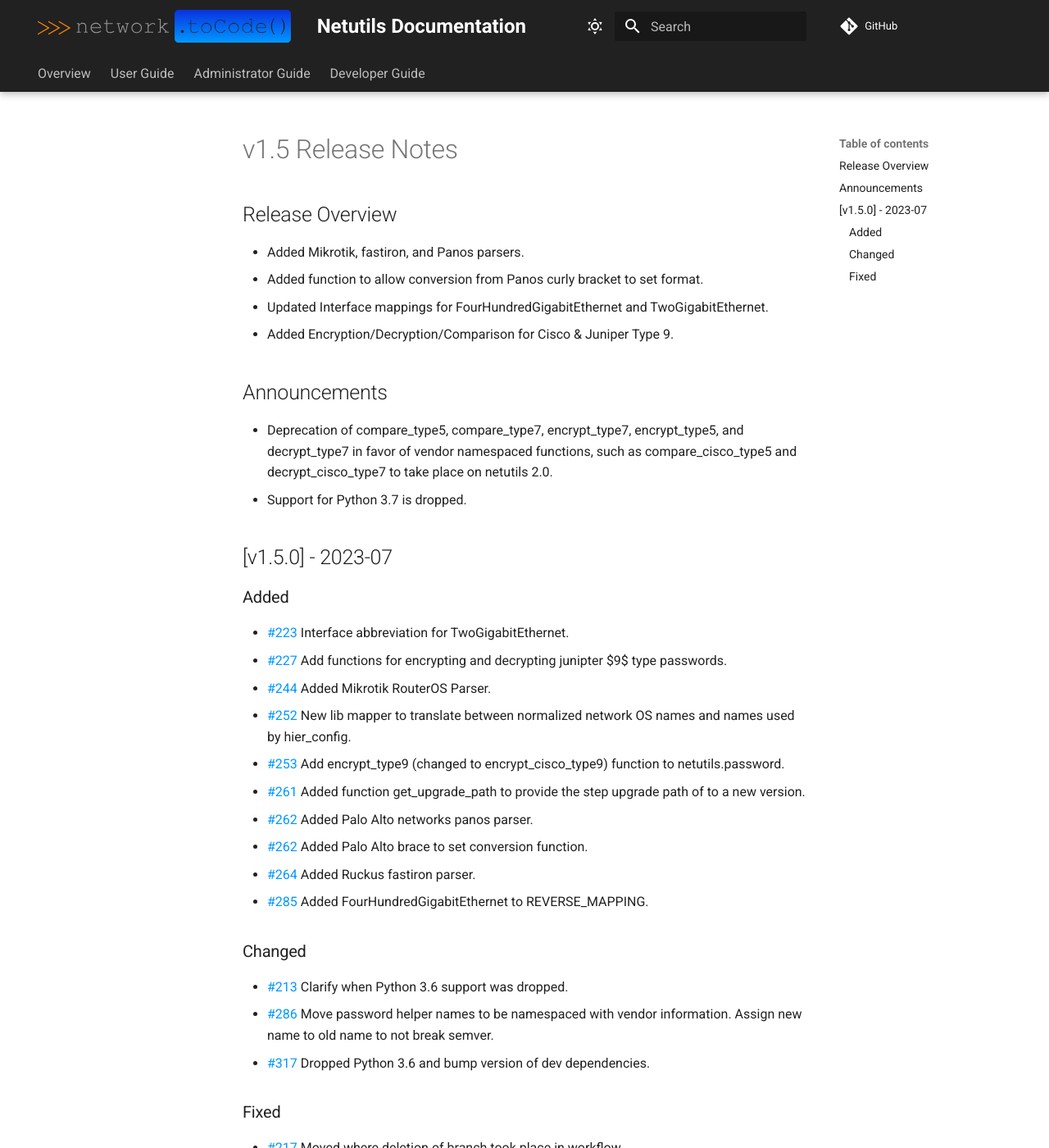
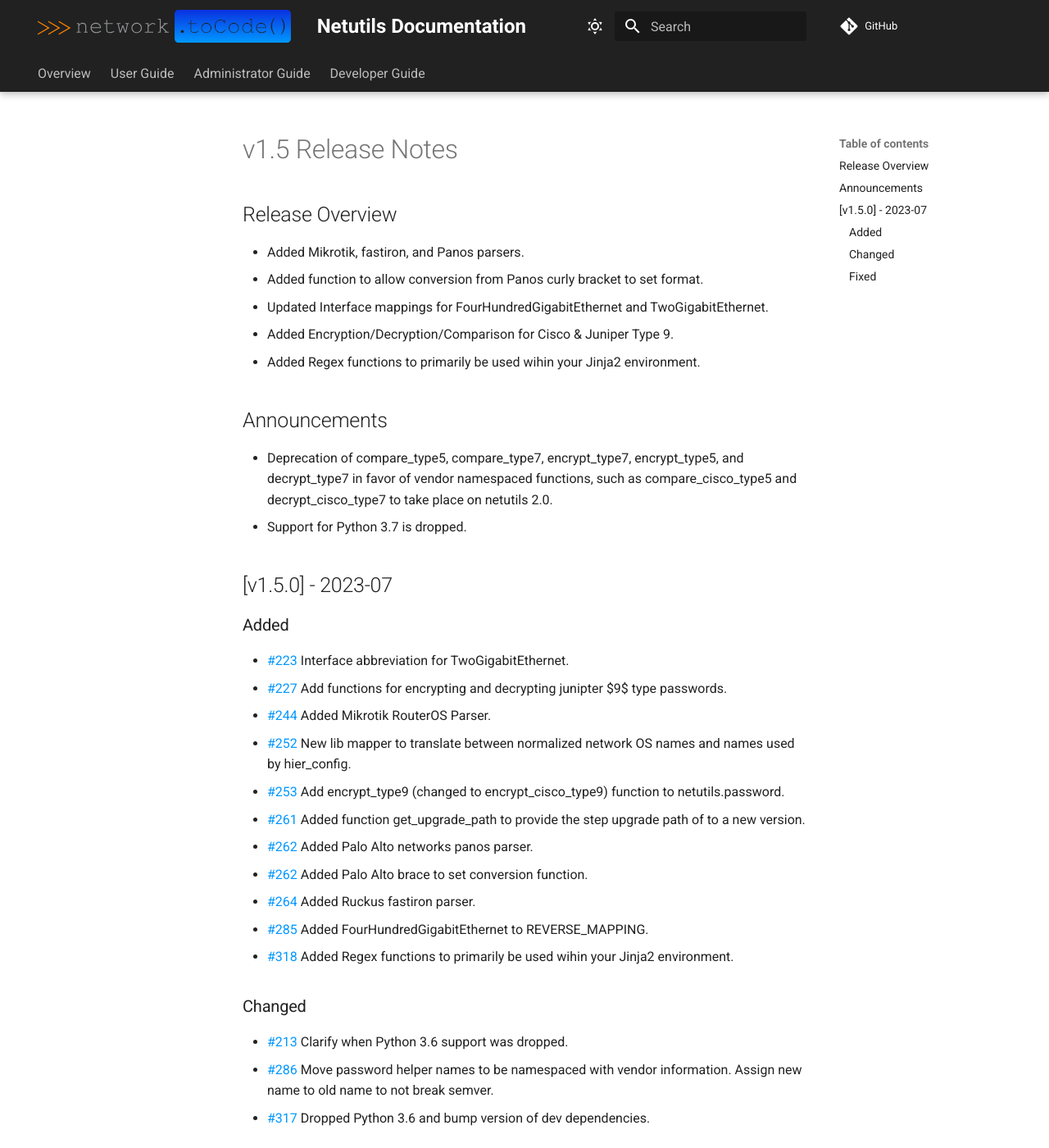
Before and after one commit to networktocode/netutils, an MkDocs documentation site: the page built from docs/admin/release_notes/version_1.5.md, in a window 1280 px wide and 1400 px high. Shown: the whole window at 82% size. Built offline with MkDocs 1.6.1 and Material for MkDocs 9.7.7, drawn with Linux system fonts in a browser that asks for light colours; comment, search, counter and statistics services are not loaded.

Commit message:
Add regex info

```diff
--- a/docs/admin/release_notes/version_1.5.md
+++ b/docs/admin/release_notes/version_1.5.md
@@ -6,6 +6,7 @@
 - Added function to allow conversion from Panos curly bracket to set format.
 - Updated Interface mappings for FourHundredGigabitEthernet and TwoGigabitEthernet.
 - Added Encryption/Decryption/Comparison for Cisco & Juniper Type 9.
+- Added Regex functions to primarily be used wihin your Jinja2 environment.
 
 ## Announcements
 
@@ -26,6 +27,7 @@
 - [#262](https://github.com/networktocode/netutils/pull/262) Added Palo Alto brace to set conversion function.
 - [#264](https://github.com/networktocode/netutils/pull/264) Added Ruckus fastiron parser.
 - [#285](https://github.com/networktocode/netutils/pull/285) Added FourHundredGigabitEthernet to REVERSE_MAPPING.
+- [#318](https://github.com/networktocode/netutils/pull/318) Added Regex functions to primarily be used wihin your Jinja2 environment.
 
 ### Changed
 
```
